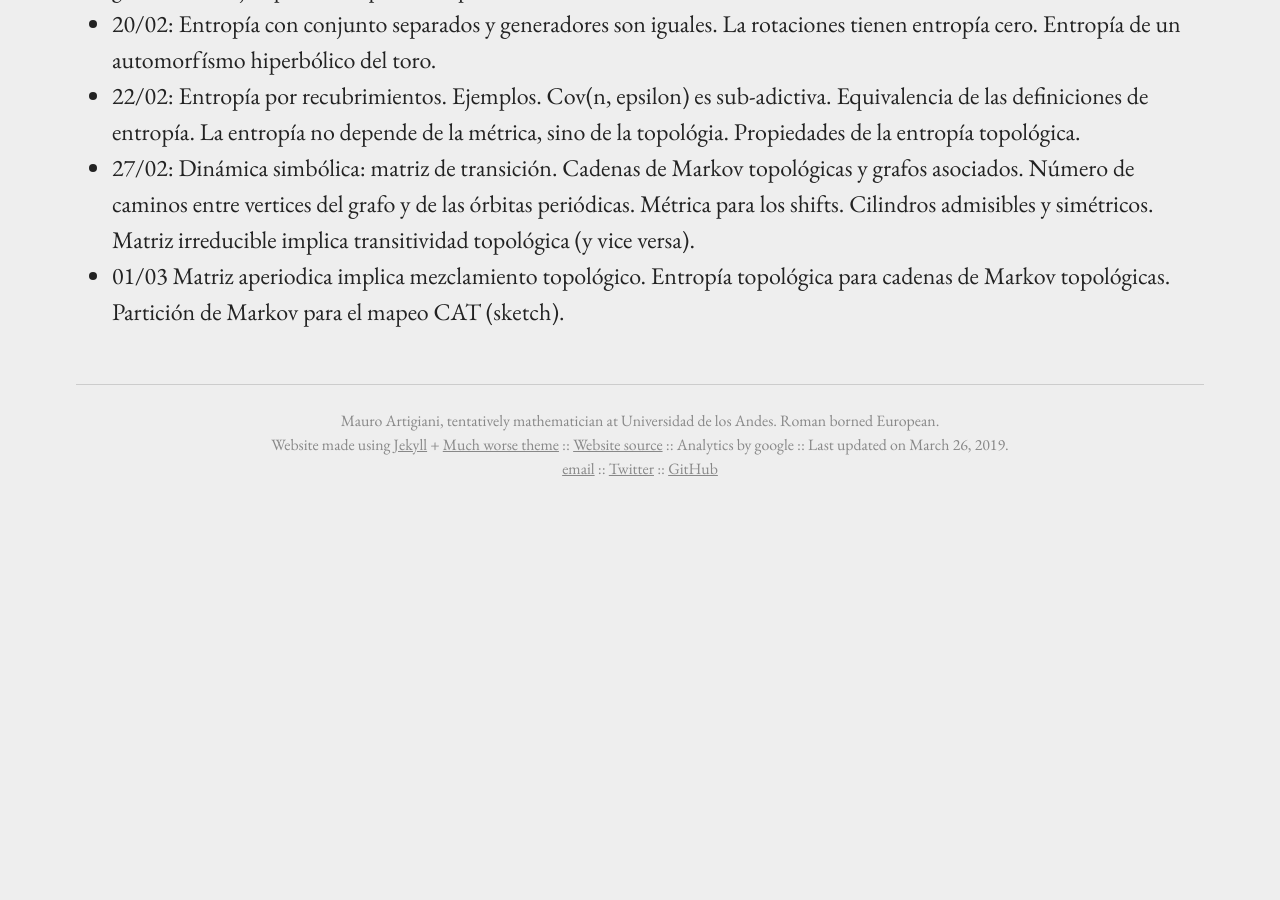
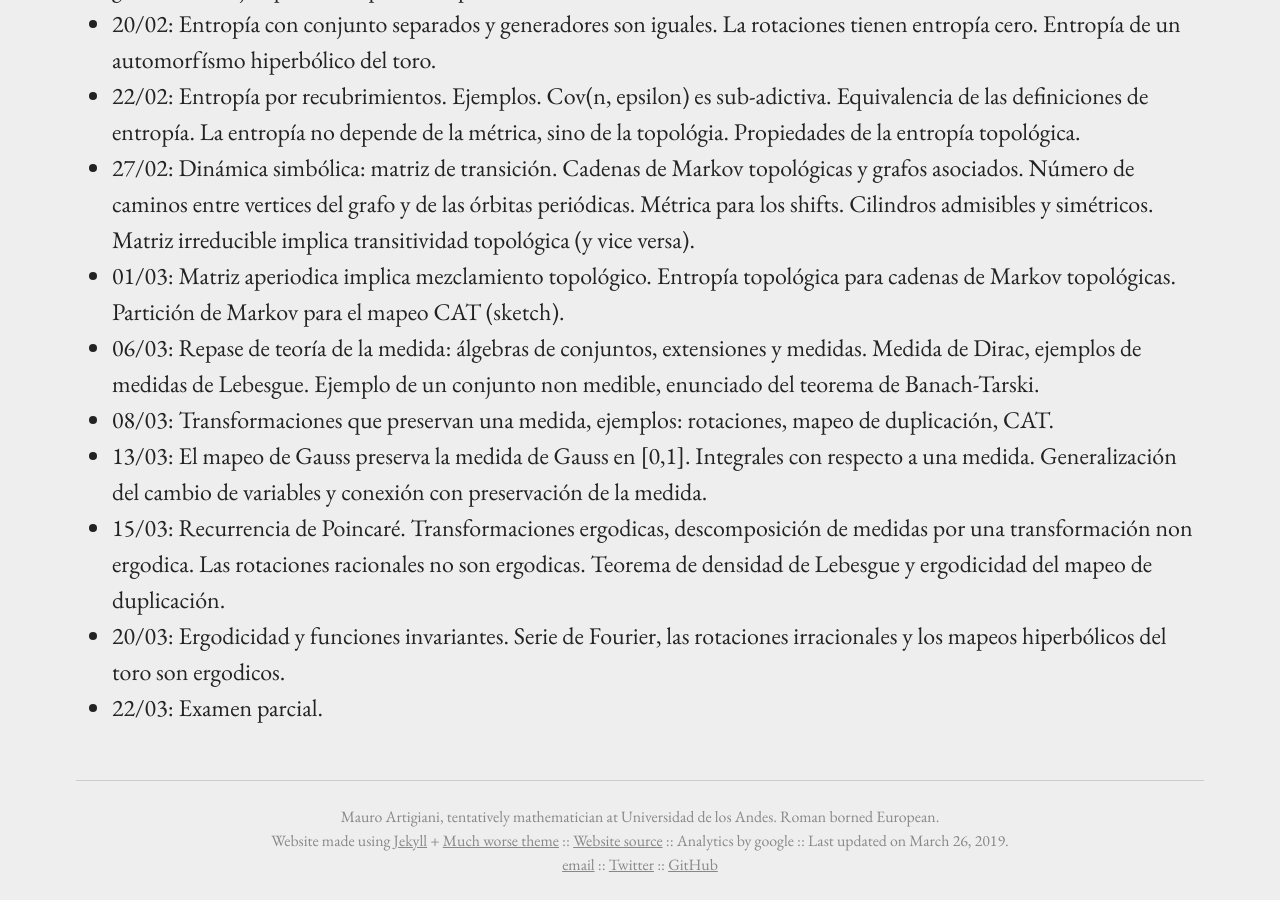
Before and after one commit to m-artigiani/m-artigiani.github.io, a Jekyll site: the page built from _pages/sisdin20191.md, in a window 1280 px wide and 900 px high, scrolled down 2351 px. Built offline with Jekyll 4.4.1, drawn with Linux system fonts in a browser that asks for light colours; before the commit the page ends 2855 px from its top, so only the background shows below that.

Commit message:
Updated Diary

```diff
--- a/_pages/sisdin20191.md
+++ b/_pages/sisdin20191.md
@@ -51,4 +51,10 @@ Mapeo de duplicación del circulo. Codifica binaria de los reales. Semiconjucaci
 + 20/02: Entropía con conjunto separados y generadores son iguales. La rotaciones tienen entropía cero. Entropía de un automorfísmo hiperbólico del toro.
 + 22/02: Entropía por recubrimientos. Ejemplos. Cov(n, epsilon) es sub-adictiva. Equivalencia de las definiciones de entropía. La entropía no depende de la métrica, sino de la topológia. Propiedades de la entropía topológica.
 + 27/02: Dinámica simbólica: matriz de transición. Cadenas de Markov topológicas y grafos asociados. Número de caminos entre vertices del grafo y de las órbitas periódicas. Métrica para los shifts. Cilindros admisibles y simétricos. Matriz irreducible implica transitividad topológica (y vice versa).
-+ 01/03 Matriz aperiodica implica mezclamiento topológico. Entropía topológica para cadenas de Markov topológicas. Partición de Markov para el mapeo CAT (sketch).
++ 01/03: Matriz aperiodica implica mezclamiento topológico. Entropía topológica para cadenas de Markov topológicas. Partición de Markov para el mapeo CAT (sketch).
++ 06/03: Repase de teoría de la medida: álgebras de conjuntos, extensiones y medidas. Medida de Dirac, ejemplos de medidas de Lebesgue. Ejemplo de un conjunto non medible, enunciado del teorema de Banach-Tarski.
++ 08/03: Transformaciones que preservan una medida, ejemplos: rotaciones, mapeo de duplicación, CAT.
++ 13/03: El mapeo de Gauss preserva la medida de Gauss en [0,1]. Integrales con respecto a una medida. Generalización del cambio de variables y conexión con preservación de la medida.
++ 15/03: Recurrencia de Poincaré. Transformaciones ergodicas, descomposición de medidas por una transformación non ergodica. Las rotaciones racionales no son ergodicas. Teorema de densidad de Lebesgue y ergodicidad del mapeo de duplicación.
++ 20/03: Ergodicidad y funciones invariantes. Serie de Fourier, las rotaciones irracionales y los mapeos hiperbólicos del toro son ergodicos.
++ 22/03: Examen parcial.
```
